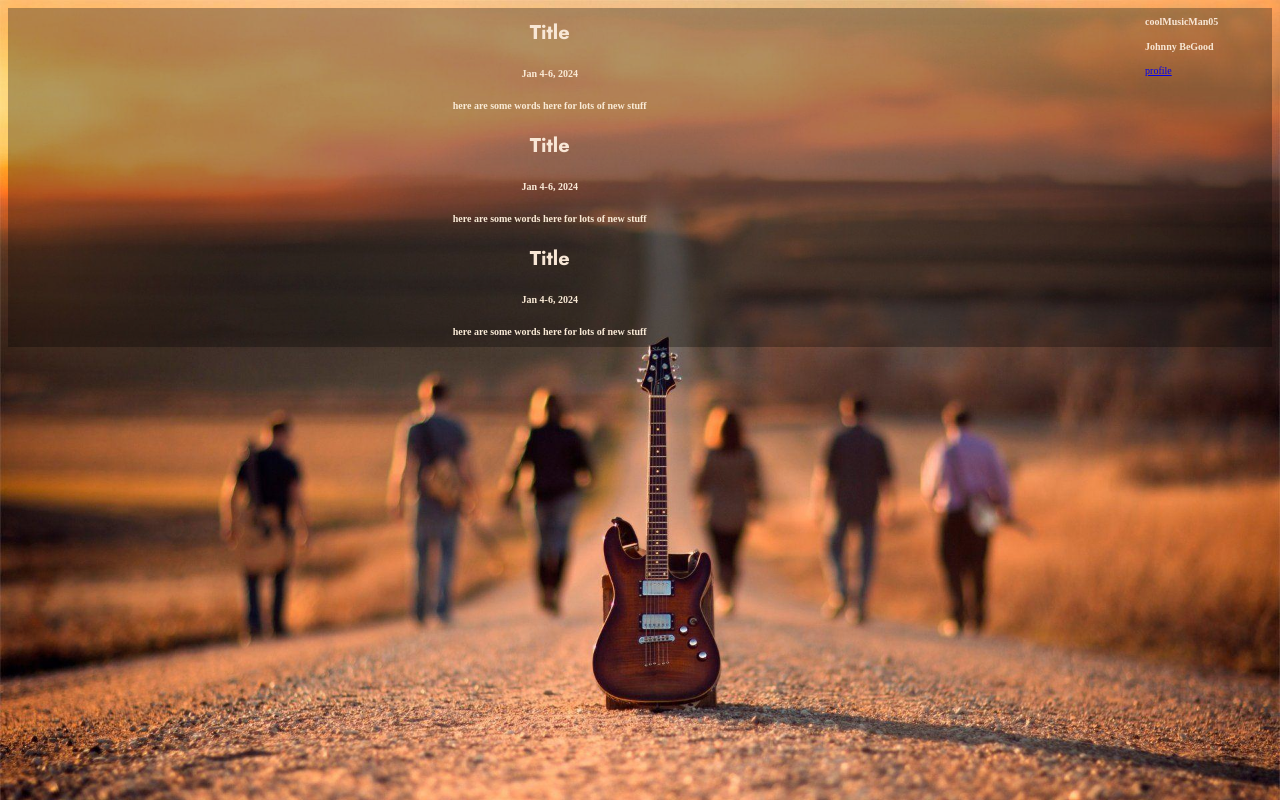
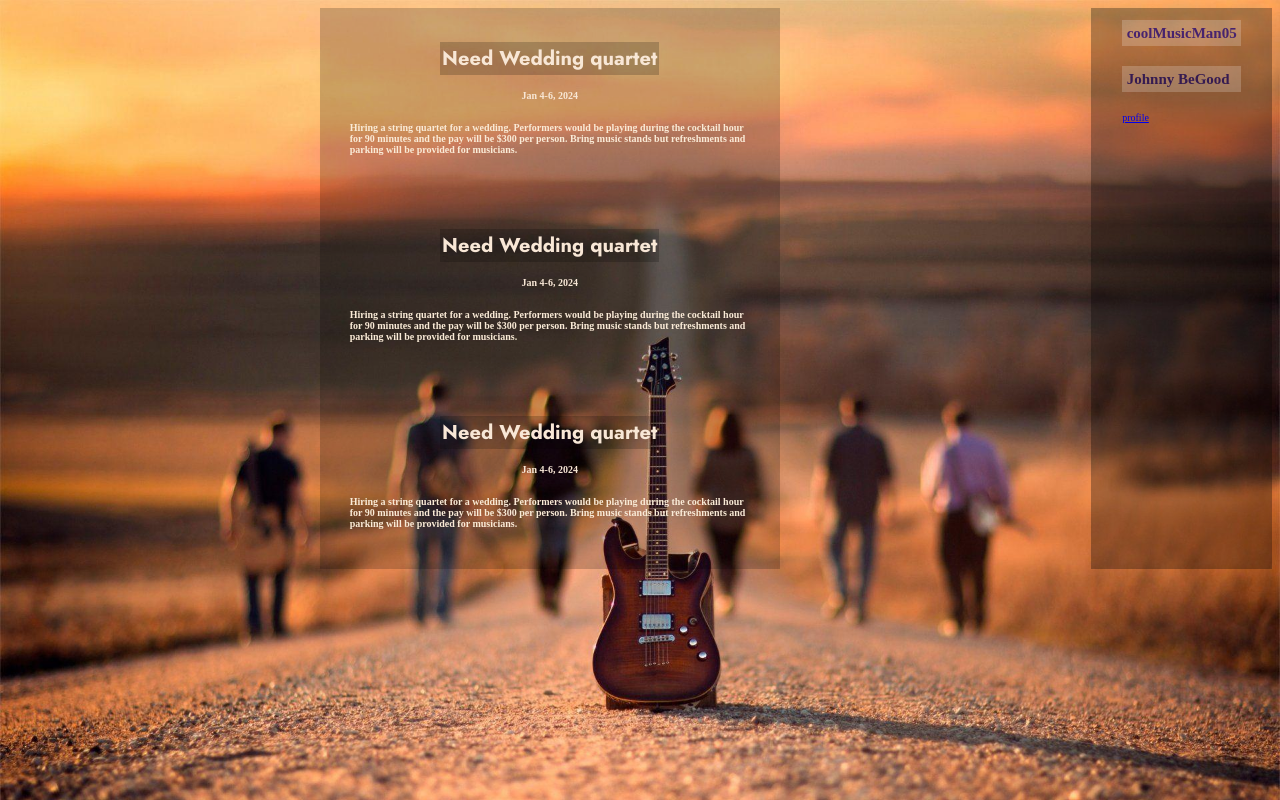
Before and after one commit to team-pink-fairy-armadillo61/band-former-gig-finder, a React app: page / in a window 1280 px wide. Built offline with nearby package versions, Linux system fonts and the light colour scheme; a web font is replaced by a local one.

Commit message:
feeds page done

```diff
--- a/src/client/routes/feed-components/FeedPosts.jsx
+++ b/src/client/routes/feed-components/FeedPosts.jsx
@@ -6,9 +6,9 @@ const FeedPosts = props => {
 
   // test post
   const post = {
-    title: 'Title',
+    title: 'Need Wedding quartet',
     dates: 'Jan 4-6, 2024',
-    description: 'here are some words here for lots of new stuff'
+    description: 'Hiring a string quartet for a wedding. Performers would be playing during the cocktail hour for 90 minutes and the pay will be $300 per person. Bring music stands but refreshments and parking will be provided for musicians.'
   };
 
   // is this here or just in feed??
--- a/src/client/styles/stylesheet.scss
+++ b/src/client/styles/stylesheet.scss
@@ -15,12 +15,18 @@
 .post-title {
     font-family: Jost, sans-serif;
     color: $font-light-orange;
-    font-size: 20px;
-    margin: 10px;
+    // color:rgb(245, 220, 203);
+    font-size: 2em;
+    margin: 0.2em;
     padding: auto;
     font-weight: bold;
+    background: rgb(0,0,0,0.2);
+    padding: 0.1em;
 }
+.post-date {
+    color: $font-light-orange;
 
+}
 .feed-posts {
     display: flex;
     flex-direction: column;
@@ -28,7 +34,11 @@
     align-self: center;
     color: antiquewhite;
     font-weight: bold;
-    background: rgb(0,0,0,0.3);
+    background: rgb(0,0,0,0.2);
+    width: 40em;
+    margin:auto;
+    font-size: 1rem;
+    padding: 3em;
 
 }
 
@@ -44,3 +54,13 @@ body {
     background-size: 100%;
     background-repeat: no-repeat;
 }
+
+.sidebar-username, .sidebar-name {
+    color: #47236e;;
+    font-size: 1.5rem;
+    background: rgb(255,255,255,0.2);
+    padding: 0.3em;
+}
+.sidebar-name {
+    color: #351b51;
+}
```
